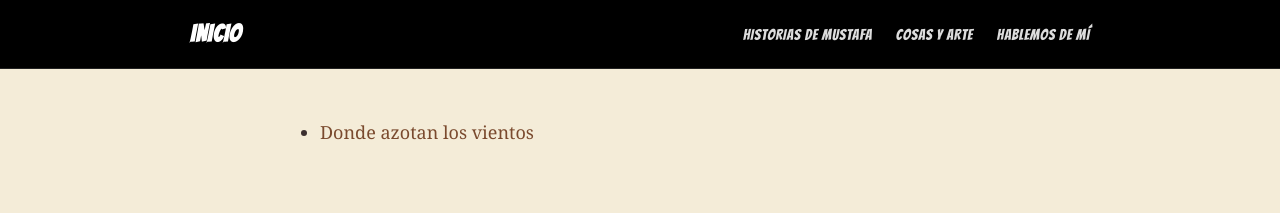
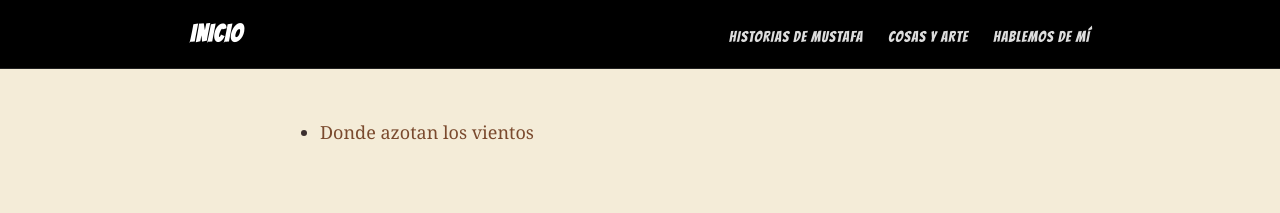
Before and after one commit to mustafaalisaba/mustafaalisaba, a Jekyll site: the page built from index.md, in a window 1280 px wide. Shown: the top 213 px of the page. Built offline with Jekyll 4.4.1, drawn with Linux system fonts in a browser that asks for light colours.

Commit message:
nav again

```diff
--- a/assets/style.css
+++ b/assets/style.css
@@ -94,6 +94,7 @@ footer {
   /* font-family: "Inter", system-ui, sans-serif;*/
   /*font-family: "Russo One", system-ui, sans-serif;*/
   font-family: "Bangers", system-ui;
+  font-size: 1.5rem;
   font-weight: 400;
   font-style: normal;
   letter-spacing: 0.04em;
@@ -110,7 +111,7 @@ footer {
 }
 
 .nav-title {
-  font-size: 1.5rem; /*1.1*/
+  /*font-size: 1.5rem; 1.1*/
   font-weight: bold;
   color: #fff;
 }
```
